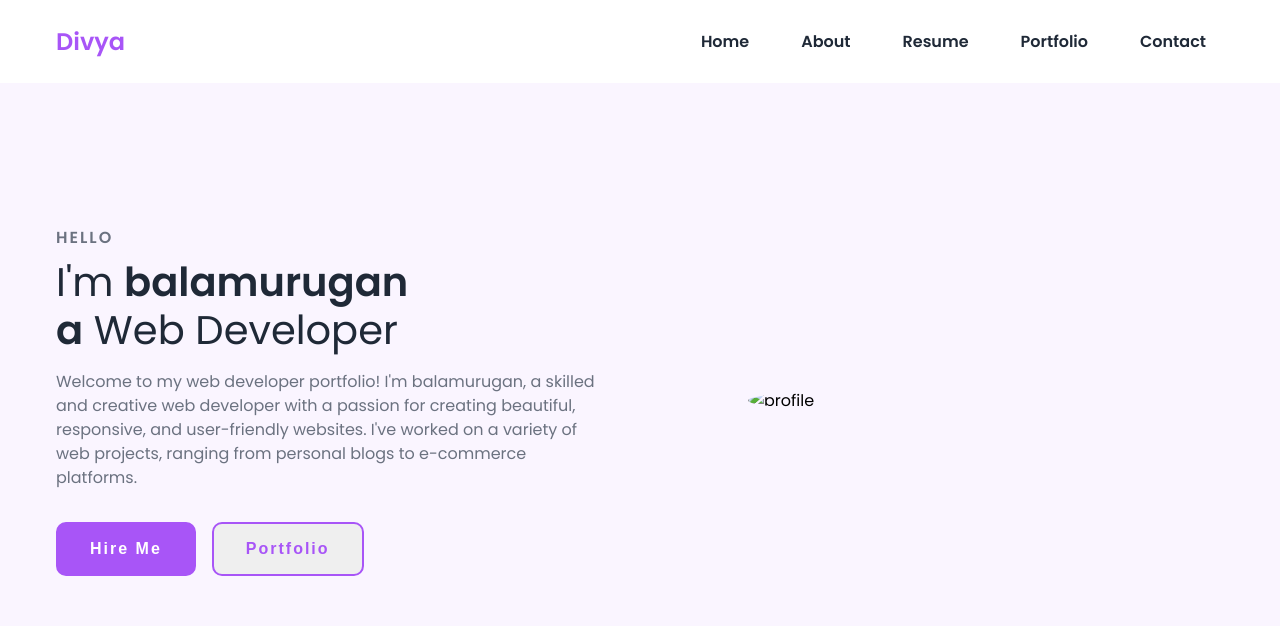
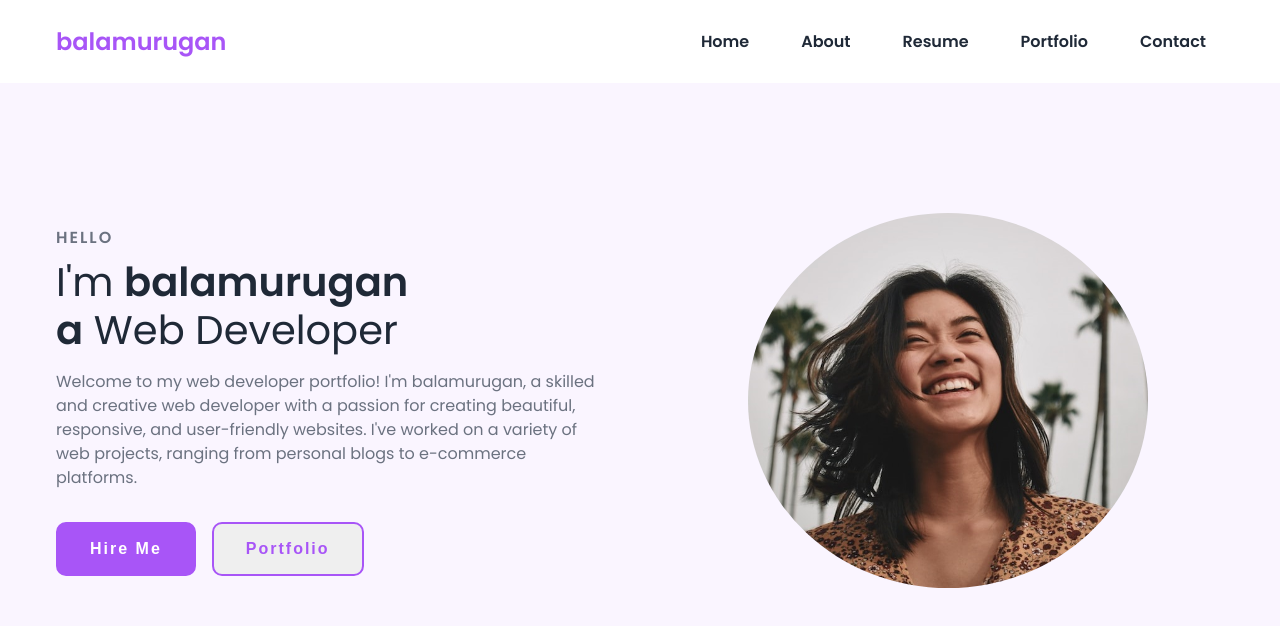
Before and after one commit to Balamurugan1712/Eazybyts, a plain HTML site: page index.html in a window 1280 px wide. Drawn offline with nearby package versions, Linux system fonts and the light colour scheme.

Commit message:
Update index.html

```diff
--- a/index.html
+++ b/index.html
@@ -14,7 +14,7 @@
   <body>
     <nav>
       <div class="nav__content">
-        <div class="logo"><a href="#">Divya</a></div>
+        <div class="logo"><a href="#">balamurugan</a></div>
         <label for="check" class="checkbox">
           <i class="ri-menu-line"></i>
         </label>
@@ -47,7 +47,7 @@
           </div>
         </div>
         <div class="image">
-          <img src="assets/profile.jpg" alt="profile" />
+          <img src="profile.jpg" alt="profile" />
         </div>
       </div>
     </section>
```
